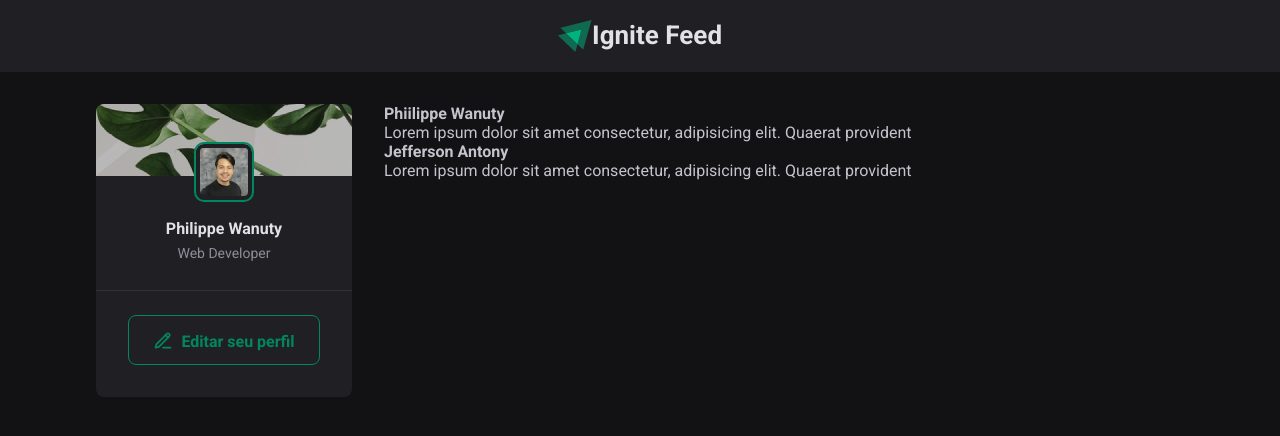
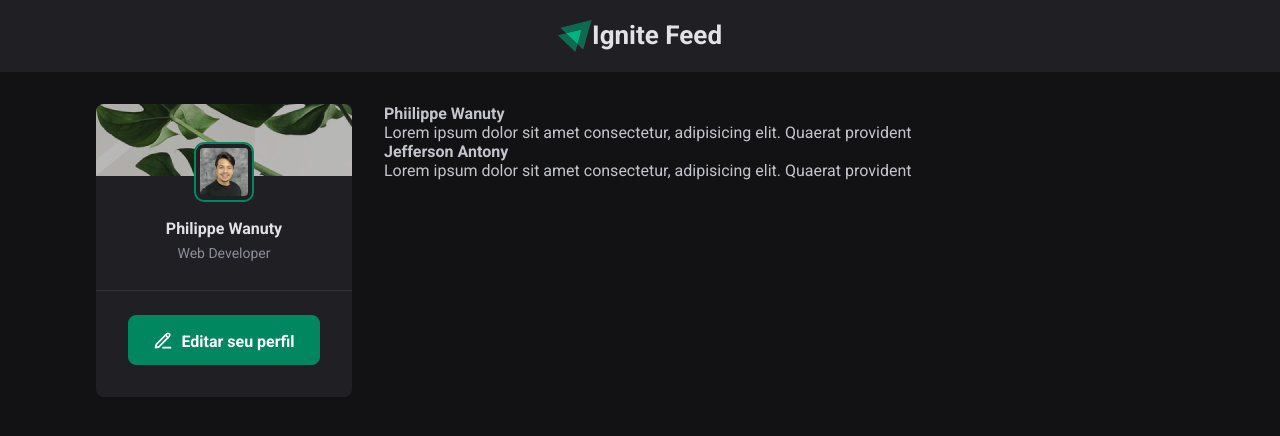
Before and after one commit to philippewanuty/ReactJS-Project1, a React (Vite) app in the folder reactjs-project01/: page / in a window 1280 px wide. In both pictures the pointer is over the link "Editar seu perfil". Shown: the top 436 px of the page. Built offline with nearby package versions, Linux system fonts and the light colour scheme.

Commit message:
Finishing the sidebar

```diff
--- a/reactjs-project01/src/components/Sidebar.jsx
+++ b/reactjs-project01/src/components/Sidebar.jsx
@@ -1,5 +1,6 @@
 import styles from './Sidebar.module.css';
 import { PencilLine } from 'lucide-react';
+
 import CoverImg from '../assets/cover-image.png';
 import { Profile } from './Profile';
 
--- a/reactjs-project01/src/components/Sidebar.module.css
+++ b/reactjs-project01/src/components/Sidebar.module.css
@@ -39,7 +39,6 @@
 .PencilLine {
 	height: 20px;
 	width: 20px;
-	color: var(--green-500);
 }
 
 .sidebar footer {
@@ -64,4 +63,11 @@
 	justify-content: center;
 	gap: 0.5rem;
 
+    transition: color 0.1s, background-color 0.1s;
 }
+
+.sidebar footer a:hover {
+
+    background-color: var(--green-500);
+    color: var(--white);
+}
```
